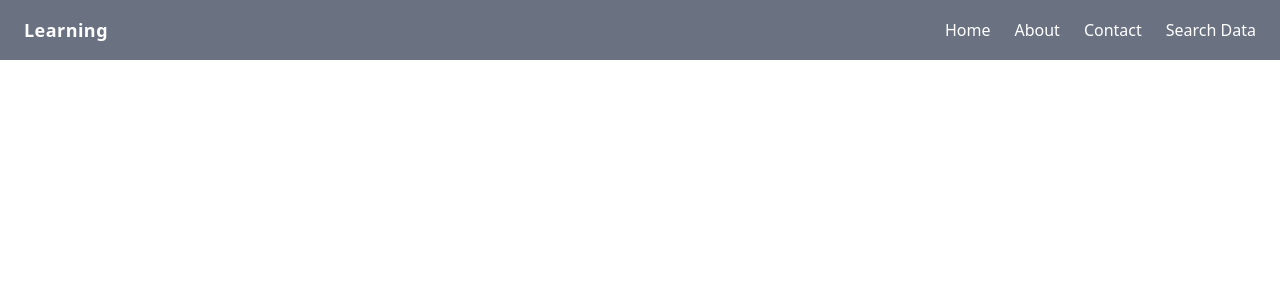
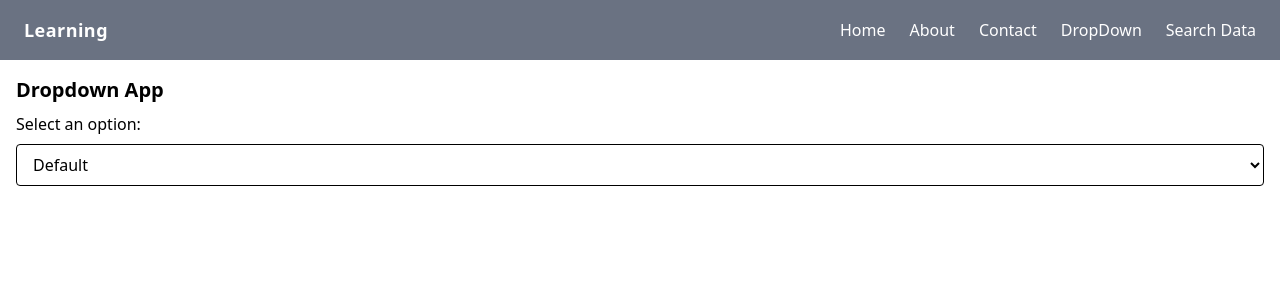
Before and after one commit to Wahidhusaindev/react-practice, a React (Vite) app: page /dropdown in a window 1280 px wide. Shown: the top 300 px of the page. Built offline with nearby package versions, Linux system fonts and the light colour scheme.

Commit message:
feat: add Dropdown component and update Navbar for navigation

```diff
--- a/src/App.jsx
+++ b/src/App.jsx
@@ -4,6 +4,7 @@ import Navar from "./components/Navar";
 import About from './pages/About'
 import Contact from './pages/Contact'
 import SearchApp from './components/SearchApp';
+import Dropdown from "./components/Dropdown";
 const App = () => {
   return (
     <>
@@ -14,6 +15,7 @@ const App = () => {
       <Route path="/about" element={<About/>} />
       <Route path="/contact" element={<Contact/>} />
       <Route path="/searchBar" element={<SearchApp/>} />
+      <Route path="/dropdown" element={<Dropdown/>}/>
      </Routes>
     </>
   );
--- a/src/components/Dropdown.jsx
+++ b/src/components/Dropdown.jsx
@@ -1,29 +1,41 @@
-import { useState } from "react"
-
+import { useState } from "react";
 
 const Dropdown = () => {
-    const[selectedOption, setSelectedOption] =useState('Default')
-    const handleOptionChange =(event)=>{
-       setSelectedOption(event.target.value)
-    }
+  const [selectedOption, setSelectedOption] = useState("Default");
+
+  const handleOptionChange = (event) => {
+    setSelectedOption(event.target.value);
+  };
+
+  const optionContent = {
+    option1: "This is content for Option 1",
+    option2: "This is content for Option 2",
+    option3: "This is content for Option 3",
+  };
+
   return (
-     <div>
-      <h1>Dropdown App</h1>
-      <label>
+    <div className="p-4">
+      <h1 className="text-xl font-bold mb-2">Dropdown App</h1>
+
+      <label className="flex flex-col gap-2">
         Select an option:
-        <select value={selectedOption} onChange={handleOptionChange}>
+        <select
+          value={selectedOption}
+          onChange={handleOptionChange}
+          className="border rounded px-3 py-2"
+        >
+          <option value="Default">Default</option>
           <option value="option1">Option 1</option>
           <option value="option2">Option 2</option>
           <option value="option3">Option 3</option>
         </select>
       </label>
-      <div>
-        {selectedOption === 'option1' && <p>This is content for Option 1</p>}
-        {selectedOption === 'option2' && <p>This is content for Option 2</p>}
-        {selectedOption === 'option3' && <p>This is content for Option 3</p>}
+
+      <div className="mt-4 text-gray-700">
+        {selectedOption !== "Default" && <p>{optionContent[selectedOption]}</p>}
       </div>
     </div>
-  )
-}
+  );
+};
 
-export default Dropdown
+export default Dropdown;
--- a/src/components/Navar.jsx
+++ b/src/components/Navar.jsx
@@ -24,9 +24,15 @@ const Navbar = () => {
             Contact
           </Link>
         </li>
+        <li>
+          <Link className="hover:text-green-200 transition" to="/dropdown">
+            DropDown
+          </Link>
+        </li>
          <Link className="hover:text-green-200 transition" to="/searchBar">
             Search Data
           </Link>
+
       </ul>
     </nav>
   );
```
